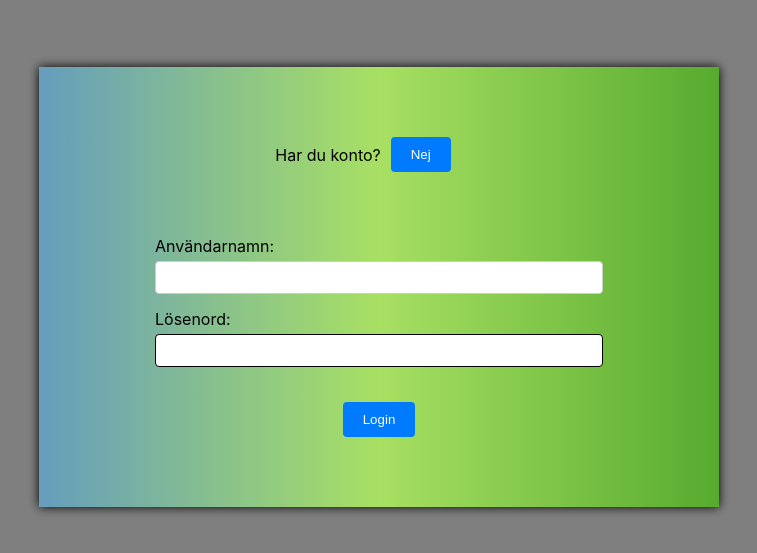
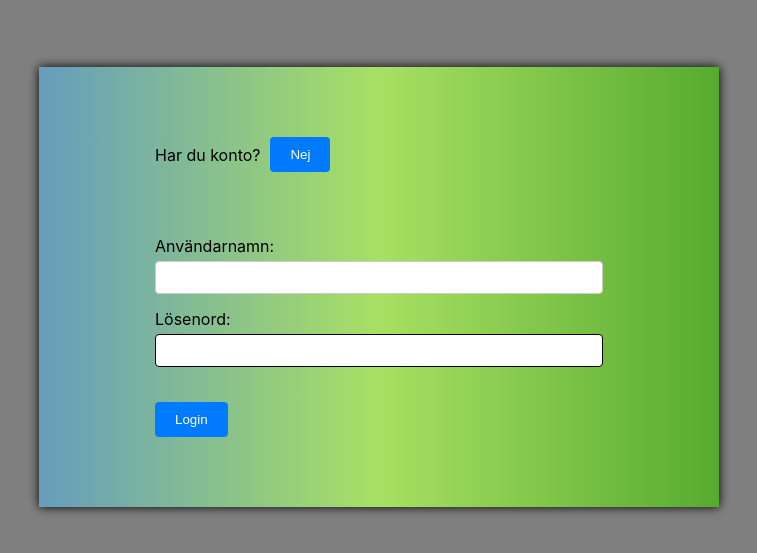
Before and after one commit to kaolle/palmabokning, a React (Create React App) app: page / in a window 1280 px wide. Shown: the part 113-666 px from the top of the page, without its empty margins (261-1018 px from the left). Built offline with nearby package versions, Linux system fonts and the light colour scheme.

Commit message:
Prettify LoginDialog

```diff
--- a/src/authentication/LoginDialog.css
+++ b/src/authentication/LoginDialog.css
@@ -44,10 +44,10 @@
 .account-question-container {
     display: flex;
     align-items: center;
-    justify-content: center;
+    justify-content: left;
     gap: 10px; /* Adjust the space between the items */
     margin-bottom: 5vw;
-    width: 100%; /* Ensure the container takes full width */
+    width: 70%; /* Ensure the container takes full width */
 }
 
 
@@ -118,6 +118,8 @@ input {
     bottom: 20px;
     right: 30px;
     margin-top: 20px;
+    justify-content: left;
+    width: 70%;
 }
 
 .modal-button {
```
